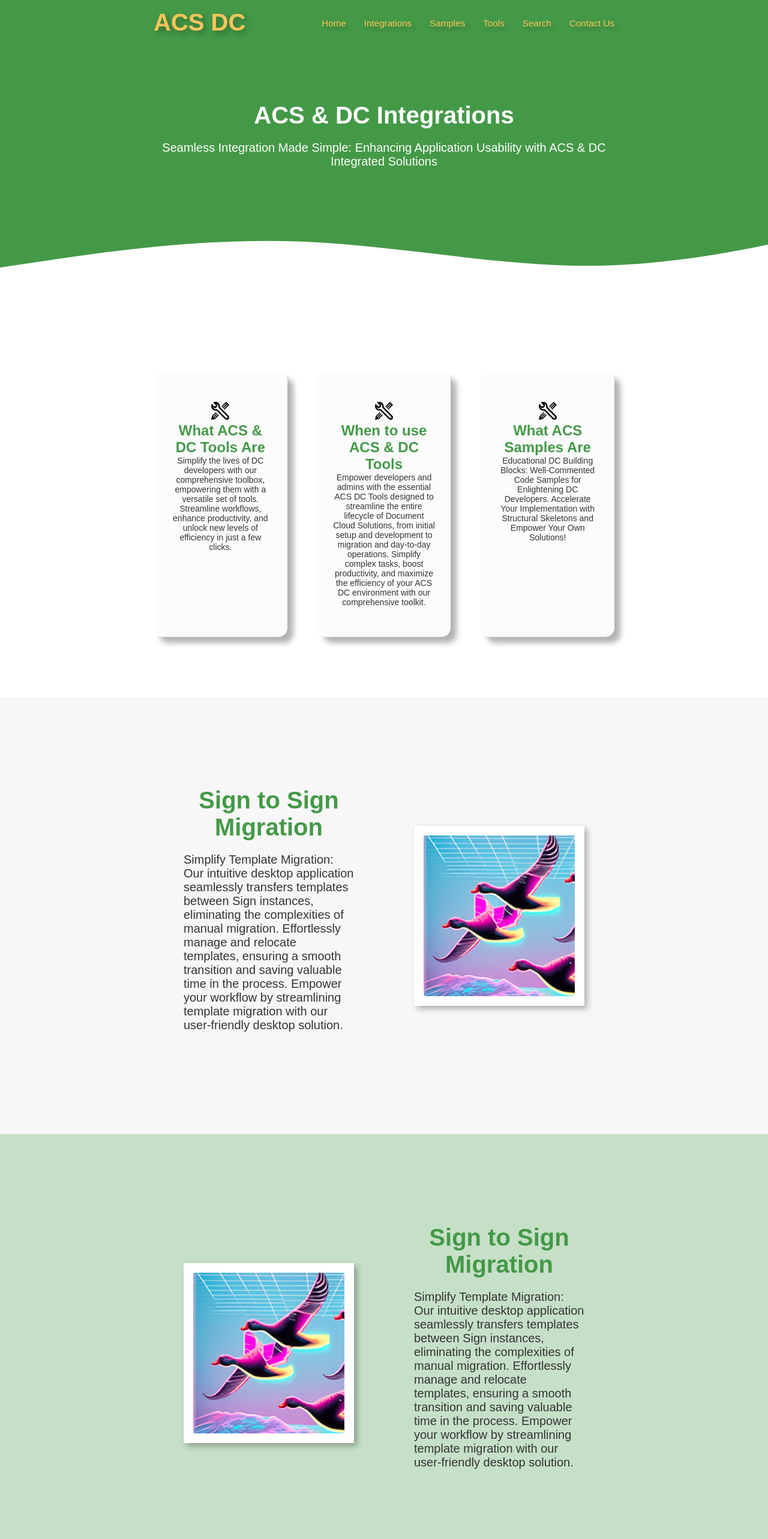
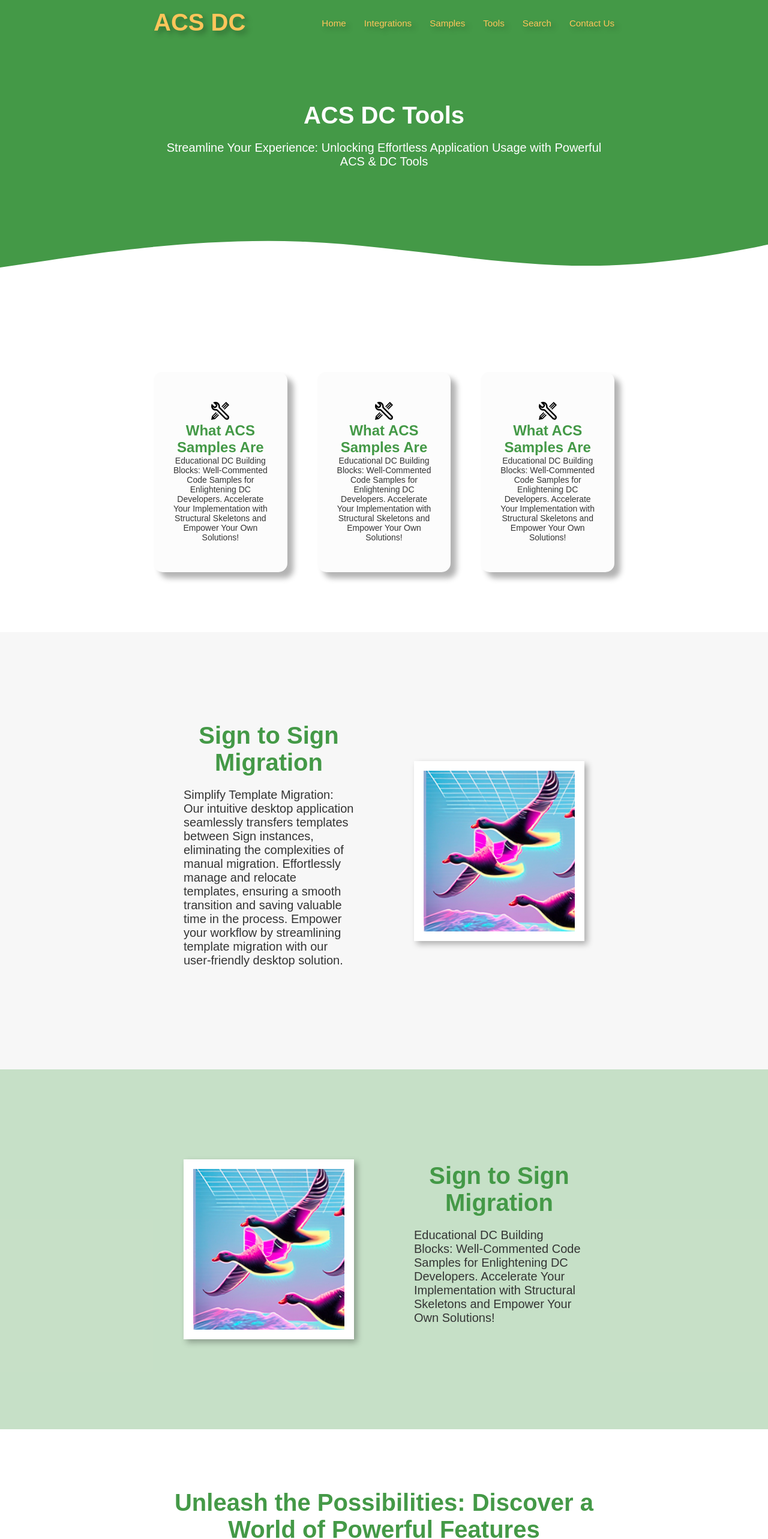
Before and after one commit to NathanNguyen345/cc-dc-community, a React (Create React App) app in the folder client/: page /tools in a window 1280 px wide. Shown: the top 2566 px of the page at 60% size. Built offline with nearby package versions, Linux system fonts and the light colour scheme; a web font is replaced by a local one.

Commit message:
Added dynamic paging. The FeaturePage component will retrieve json object containing data depending on the props being passed

```diff
--- /dev/null
+++ b/client/public/data/pages/toolsPageData.json
@@ -0,0 +1,34 @@
+{
+    "title": "ACS DC Tools",
+    "tagLine": "Streamline Your Experience: Unlocking Effortless Application Usage with Powerful ACS & DC Tools",
+    "bulletInfo": [
+        {
+            "bulletIcon" : "tool",
+            "bulletTitle": "What ACS Samples Are",
+            "bulletDesc": "Educational DC Building Blocks: Well-Commented Code Samples for Enlightening DC Developers. Accelerate Your Implementation with Structural Skeletons and Empower Your Own Solutions!"
+        },
+        {
+            "bulletIcon" : "tool",
+            "bulletTitle": "What ACS Samples Are ",
+            "bulletDesc": "Educational DC Building Blocks: Well-Commented Code Samples for Enlightening DC Developers. Accelerate Your Implementation with Structural Skeletons and Empower Your Own Solutions!"
+        },
+        {
+            "bulletIcon" : "tool",
+            "bulletTitle": "What ACS Samples Are ",
+            "bulletDesc": "Educational DC Building Blocks: Well-Commented Code Samples for Enlightening DC Developers. Accelerate Your Implementation with Structural Skeletons and Empower Your Own Solutions!"
+        }
+    ],
+    "highlightFeature": [
+        {
+            "highlightTitle": "Sign to Sign Migration",
+            "highlightDesc": "Simplify Template Migration: Our intuitive desktop application seamlessly transfers templates between Sign instances, eliminating the complexities of manual migration. Effortlessly manage and relocate templates, ensuring a smooth transition and saving valuable time in the process. Empower your workflow by streamlining template migration with our user-friendly desktop solution.",
+            "hightlightImg": ""
+
+        },
+        {
+            "highlightTitle": "Sign to Sign Migration",
+            "highlightDesc": "Educational DC Building Blocks: Well-Commented Code Samples for Enlightening DC Developers. Accelerate Your Implementation with Structural Skeletons and Empower Your Own Solutions!",
+            "hightlightImg": ""
+        }
+    ]
+}
--- a/client/src/components/features/FeatureHighlights.js
+++ b/client/src/components/features/FeatureHighlights.js
@@ -1,7 +1,7 @@
 import React from "react";
 import styles from "./featurePage.module.css";
 
-const FeatureHighlights = ({ imgFirst }) => {
+const FeatureHighlights = ({ title, desc, imgFirst }) => {
   const layoutType = imgFirst;
 
   const RenderHTML = ({ layoutType }) => {
@@ -15,16 +15,8 @@ const FeatureHighlights = ({ imgFirst }) => {
               </div>
 
               <div className={styles.featureItem}>
-                <h1>Sign to Sign Migration</h1>
-                <p>
-                  Simplify Template Migration: Our intuitive desktop application
-                  seamlessly transfers templates between Sign instances,
-                  eliminating the complexities of manual migration. Effortlessly
-                  manage and relocate templates, ensuring a smooth transition
-                  and saving valuable time in the process. Empower your workflow
-                  by streamlining template migration with our user-friendly
-                  desktop solution.
-                </p>
+                <h1>{title}</h1>
+                <p>{desc}</p>
               </div>
             </div>
           </div>
@@ -36,16 +28,8 @@ const FeatureHighlights = ({ imgFirst }) => {
           <div className={styles.featureHighlightsContainer}>
             <div className={styles.featureHighlightsItemContainer}>
               <div className={styles.featureItem}>
-                <h1>Sign to Sign Migration</h1>
-                <p>
-                  Simplify Template Migration: Our intuitive desktop application
-                  seamlessly transfers templates between Sign instances,
-                  eliminating the complexities of manual migration. Effortlessly
-                  manage and relocate templates, ensuring a smooth transition
-                  and saving valuable time in the process. Empower your workflow
-                  by streamlining template migration with our user-friendly
-                  desktop solution.
-                </p>
+                <h1>{title}</h1>
+                <p>{desc}</p>
               </div>
 
               <div className={styles.featureItem}>
--- a/client/src/components/features/FeaturePage.js
+++ b/client/src/components/features/FeaturePage.js
@@ -1,16 +1,45 @@
 // Create react component for feature page
 
-import React from "react";
+import React, { useState, useEffect } from "react";
 import styles from "./featurePage.module.css";
 import Button from "../button/Button";
 import KeyFeatureCard from "../keyFeatureCard/KeyFeatureCard";
 import FeatureHighlights from "./FeatureHighlights";
+import { useLocation } from "react-router-dom";
 
-const FeaturePage = ({ color }) => {
+const FeaturePage = ({ color, type }) => {
   const root = document.documentElement;
+  const [dynamicContent, setDynamicContent] = useState(null);
+  const location = useLocation();
 
-  root.style.setProperty("--pageColor", `var(--pageColor${color})`);
-  root.style.setProperty("--sectionColor", `var(--sectionColor${color})`);
+  useEffect(() => {
+    window.scrollTo(0, 0);
+
+    root.style.setProperty("--pageColor", `var(--pageColor${color})`);
+    root.style.setProperty("--sectionColor", `var(--sectionColor${color})`);
+  }, [location]);
+
+  useEffect(() => {
+    const getData = () => {
+      try {
+        fetch(`http://localhost:3000/data/pages/${type}PageData.json`)
+          .then(function (response) {
+            return response.json();
+          })
+          .then(function (data) {
+            setDynamicContent(data);
+          });
+      } catch (err) {
+        alert("Error loading page, Please contact us for assistance.");
+      }
+    };
+
+    getData();
+  }, [type]);
+
+  if (!dynamicContent) {
+    return <div>Loading...</div>;
+  }
 
   return (
     <div className={styles.pageBackgroundContainer}>
@@ -20,13 +49,10 @@ const FeaturePage = ({ color }) => {
         >
           <div className="content">
             <div className={styles.title}>
-              <h1>ACS & DC Integrations</h1>
+              <h1>{dynamicContent["title"]}</h1>
             </div>
             <div className={styles.desc}>
-              <p>
-                Seamless Integration Made Simple: Enhancing Application
-                Usability with ACS & DC Integrated Solutions
-              </p>
+              <p>{dynamicContent["tagLine"]}</p>
             </div>
           </div>
         </div>
@@ -38,31 +64,25 @@ const FeaturePage = ({ color }) => {
             <div className={styles.featureBulletPoints}>
               <div className={styles.bulletItem}>
                 <KeyFeatureCard
-                  title={"What ACS & DC Tools Are"}
-                  desc={
-                    "Simplify the lives of DC developers with our comprehensive toolbox, empowering them with a versatile set of tools. Streamline workflows, enhance productivity, and unlock new levels of efficiency in just a few clicks."
-                  }
-                  img={"tool"}
+                  title={dynamicContent["bulletInfo"][0]["bulletTitle"]}
+                  desc={dynamicContent["bulletInfo"][0]["bulletDesc"]}
+                  img={dynamicContent["bulletInfo"][0]["bulletIcon"]}
                   color={"White"}
                 />
               </div>
               <div className={styles.bulletItem}>
                 <KeyFeatureCard
-                  title={"When to use ACS & DC Tools"}
-                  desc={
-                    "Empower developers and admins with the essential ACS DC Tools designed to streamline the entire lifecycle of Document Cloud Solutions, from initial setup and development to migration and day-to-day operations. Simplify complex tasks, boost productivity, and maximize the efficiency of your ACS DC environment with our comprehensive toolkit."
-                  }
-                  img={"tool"}
+                  title={dynamicContent["bulletInfo"][1]["bulletTitle"]}
+                  desc={dynamicContent["bulletInfo"][1]["bulletDesc"]}
+                  img={dynamicContent["bulletInfo"][1]["bulletIcon"]}
                   color={"White"}
                 />
               </div>
               <div className={styles.bulletItem}>
                 <KeyFeatureCard
-                  title={"What ACS Samples Are "}
-                  desc={
-                    "Educational DC Building Blocks: Well-Commented Code Samples for Enlightening DC Developers. Accelerate Your Implementation with Structural Skeletons and Empower Your Own Solutions!"
-                  }
-                  img={"tool"}
+                  title={dynamicContent["bulletInfo"][2]["bulletTitle"]}
+                  desc={dynamicContent["bulletInfo"][2]["bulletDesc"]}
+                  img={dynamicContent["bulletInfo"][2]["bulletIcon"]}
                   color={"White"}
                 />
               </div>
@@ -74,13 +94,21 @@ const FeaturePage = ({ color }) => {
           className={`${styles.featurePageSection} ${styles.featurePageSectionColorGrey}`}
         >
           <div className={`content ${styles.featureContent}`}>
-            <FeatureHighlights imgFirst={false} />
+            <FeatureHighlights
+              title={dynamicContent["highlightFeature"][0]["highlightTitle"]}
+              desc={dynamicContent["highlightFeature"][0]["highlightDesc"]}
+              imgFirst={false}
+            />
           </div>
         </div>
 
         <div className={`${styles.featurePageSection} ${styles.sectionColor}`}>
           <div className={`content ${styles.featureContent}`}>
-            <FeatureHighlights imgFirst={true} />
+            <FeatureHighlights
+              title={dynamicContent["highlightFeature"][1]["highlightTitle"]}
+              desc={dynamicContent["highlightFeature"][1]["highlightDesc"]}
+              imgFirst={true}
+            />
           </div>
         </div>
 
--- a/client/src/components/home/Homepage.js
+++ b/client/src/components/home/Homepage.js
@@ -1,5 +1,5 @@
 // create a functional component called Homepage
-import React from "react";
+import React, { useEffect } from "react";
 import styles from "./home.module.css";
 import splashImg from "../../assets/images/splashImg.png";
 import spotlghtImg from "../../assets/images/spotlightImg.png";
@@ -7,6 +7,7 @@ import aboutImg from "../../assets/images/aboutImg.png";
 import Button from "../button/Button";
 import KeyFeatureCard from "../keyFeatureCard/KeyFeatureCard";
 import useIntersectionObserver from "../hooks/useIntersectionObserver";
+import { useLocation } from "react-router-dom";
 
 const Homepage = () => {
   const [divRef, isInView] = useIntersectionObserver();
@@ -14,6 +15,11 @@ const Homepage = () => {
   const [divRef3, isInView3] = useIntersectionObserver();
   const [divRef4, isInView4] = useIntersectionObserver();
   const [divRef5, isInView5] = useIntersectionObserver();
+  const location = useLocation();
+
+  useEffect(() => {
+    window.scrollTo(0, 0);
+  }, [location]);
 
   return (
     <div className="container">
--- a/client/src/components/nav/Navbar.js
+++ b/client/src/components/nav/Navbar.js
@@ -93,10 +93,16 @@ const Navbar = () => {
         <Route path="/" element={<Homepage />} />
         <Route
           path="/integrations"
-          element={<FeaturePage color="Integrations" />}
+          element={<FeaturePage color="Integrations" type="integrations" />}
         />
-        <Route path="/samples" element={<FeaturePage color="Samples" />} />
-        <Route path="/tools" element={<FeaturePage color="Tools" />} />
+        <Route
+          path="/samples"
+          element={<FeaturePage color="Samples" type="samples" />}
+        />
+        <Route
+          path="/tools"
+          element={<FeaturePage color="Tools" type="tools" />}
+        />
         <Route path="/search" element={<FeaturePage color="Search" />} />
         <Route path="/Contact" element={<FeaturePage color="Contact" />} />
       </Routes>
```
Also changed, not shown: client/public/data/pages/integrationsPageData.json (added, +33 -0 lines), client/public/data/pages/samplesPageData.json (added, +34 -0 lines).
